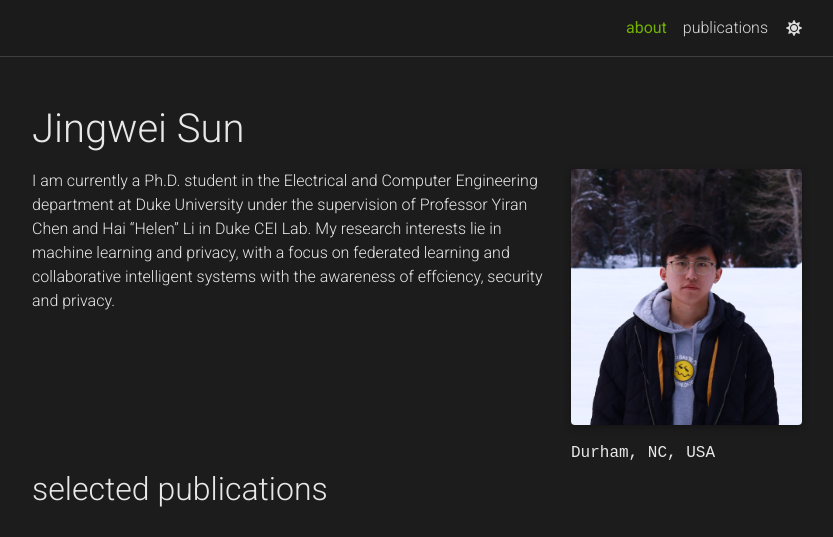
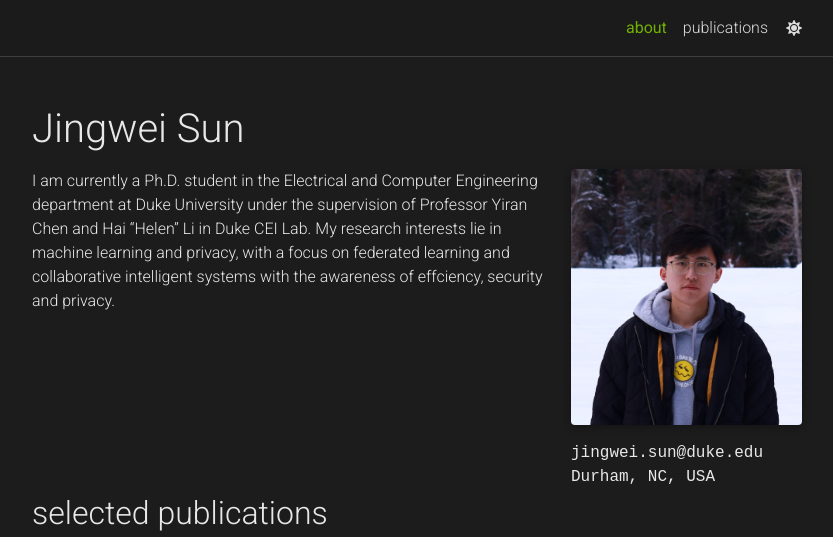
Before and after one commit to jeremy313/jeremy313.github.io, a Jekyll site: the page built from _pages/about.md, in a window 1280 px wide, cut to the strip 0-537 px from the top of the page. Shown: the whole strip, without its empty margins (223-1056 px from the left). Built offline with Jekyll 4.4.1, drawn with Linux system fonts in a browser that asks for light colours; full-size pictures stand in for the smaller copies a plugin makes; comment, search, counter and statistics services are not loaded; a style sheet for code colours, icons or effects is not loaded.

Commit message:
update pe-mail

```diff
--- a/_pages/about.md
+++ b/_pages/about.md
@@ -8,6 +8,7 @@ profile:
   image: profile.jpg
   image_circular: false # crops the image to make it circular
   address: >
+    <p>jingwei.sun@duke.edu</p>
     <p>Durham, NC, USA</p>
 
 news: false  # includes a list of news items
```
